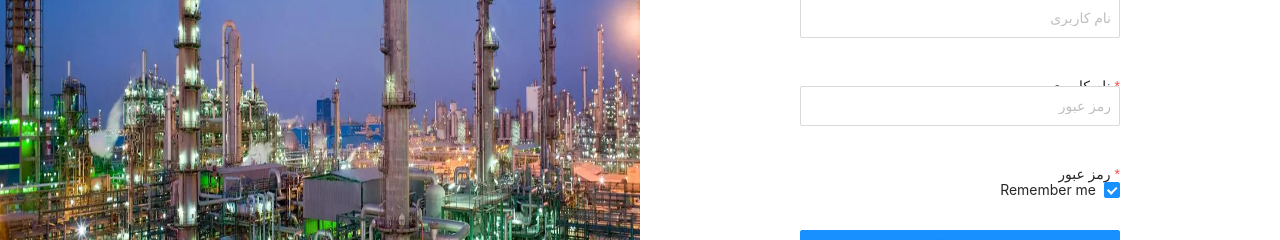
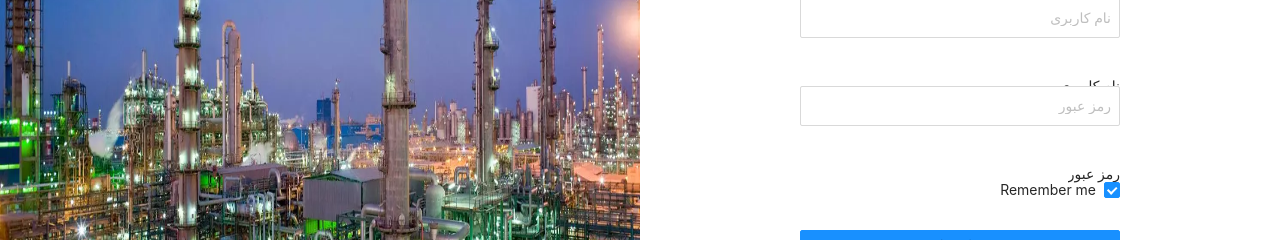
Before and after one commit to da-saman/kardino-front, a React (Create React App) app: page / in a window 1280 px wide. Shown: the part 343-583 px from the top of the page. Built offline with nearby package versions, Linux system fonts and the light colour scheme.

Commit message:
remove validation rules from login form

```diff
--- a/src/Components/Auth/Login/LoginForm/LoginForm.tsx
+++ b/src/Components/Auth/Login/LoginForm/LoginForm.tsx
@@ -34,12 +34,6 @@ const LoginForm: React.FC = () => {
             <LoginLabel
               label="نام کاربری"
               name="username"
-              rules={[
-                {
-                  required: true,
-                  message: '!لطفاً نام کاربری خود را وارد نمایید',
-                },
-              ]}
             />
           </Col>
 
@@ -48,12 +42,7 @@ const LoginForm: React.FC = () => {
             <LoginLabel
               label="  رمز عبور"
               name="password"
-              rules={[
-                {
-                  required: true,
-                  message: '!لطفاً رمز عبور خود را وارد نمایید',
-                },
-              ]}
+
             />
           </Col>
 
```
